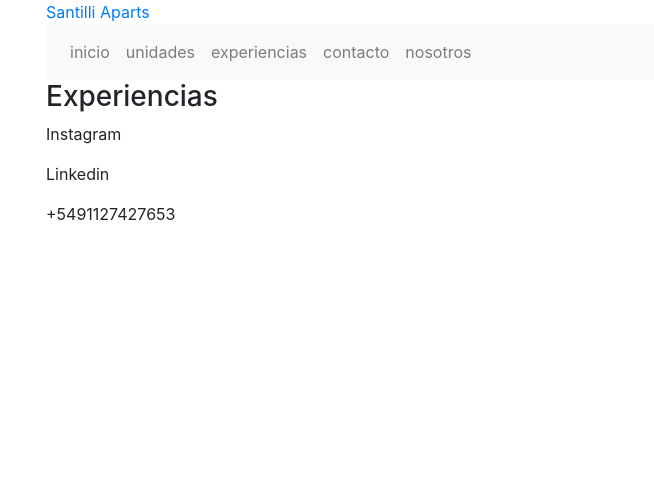
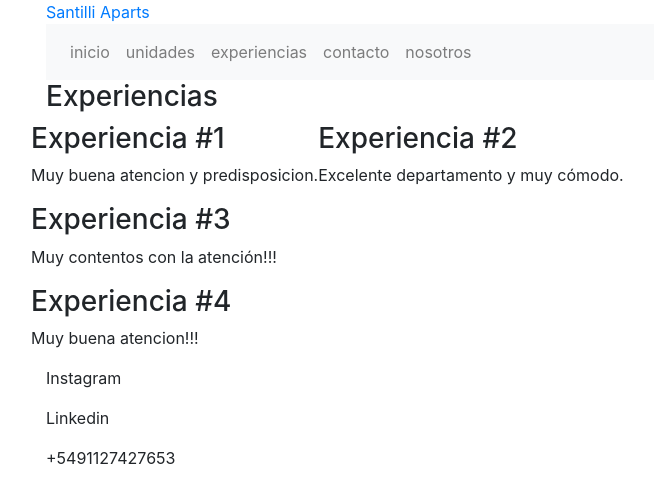
Before and after one commit to ernesgbarrios/root1, a website: page pages/experiencias.html in a window 1280 px wide. Shown: the whole page, without its empty margins (39-693 px from the left). Drawn offline with nearby package versions, Linux system fonts and the light colour scheme; a web font is replaced by a local one.

Commit message:
pagina con 4 experiencias

```diff
--- a/pages/experiencias.html
+++ b/pages/experiencias.html
@@ -73,6 +73,31 @@
           </div>
     </div>
 
+    <div class="container">
+      <div class="row">
+        <div class="col-6-lg col-12-xs">
+          <h3>Experiencia #1</h3>
+          <p>Muy buena atencion y predisposicion.</p>
+        </div>
+        <div class="col-6-lg col-12-xs">
+          <h3>Experiencia #2</h3>
+          <p>Excelente departamento y muy cómodo.</p>
+        </div>
+      </div>
+      <div class="row">
+        <div class="col-12-lg col-12-xs">
+          <h3>Experiencia #3</h3>
+          <p>Muy contentos con la atención!!!</p>
+        </div>
+      </div>
+      <div class="row">
+        <div class="col-12-lg col-12-xs">
+          <h3>Experiencia #4</h3>
+          <p>Muy buena atencion!!!</p>
+        </div>
+      </div>
+    </div>
+
 
     <!--    MAIN    -->
 
```
Also changed, not shown: pages/contacto.html (+1 -7 lines).
